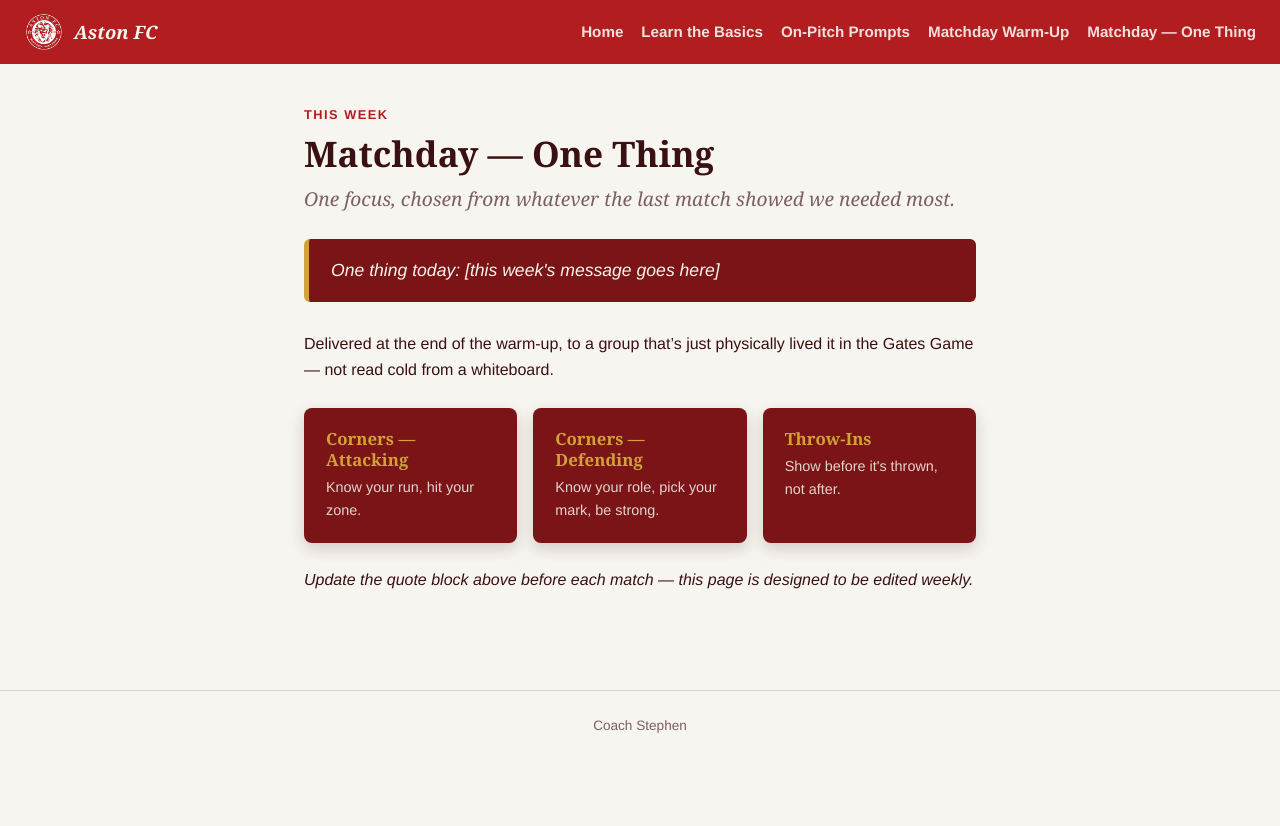
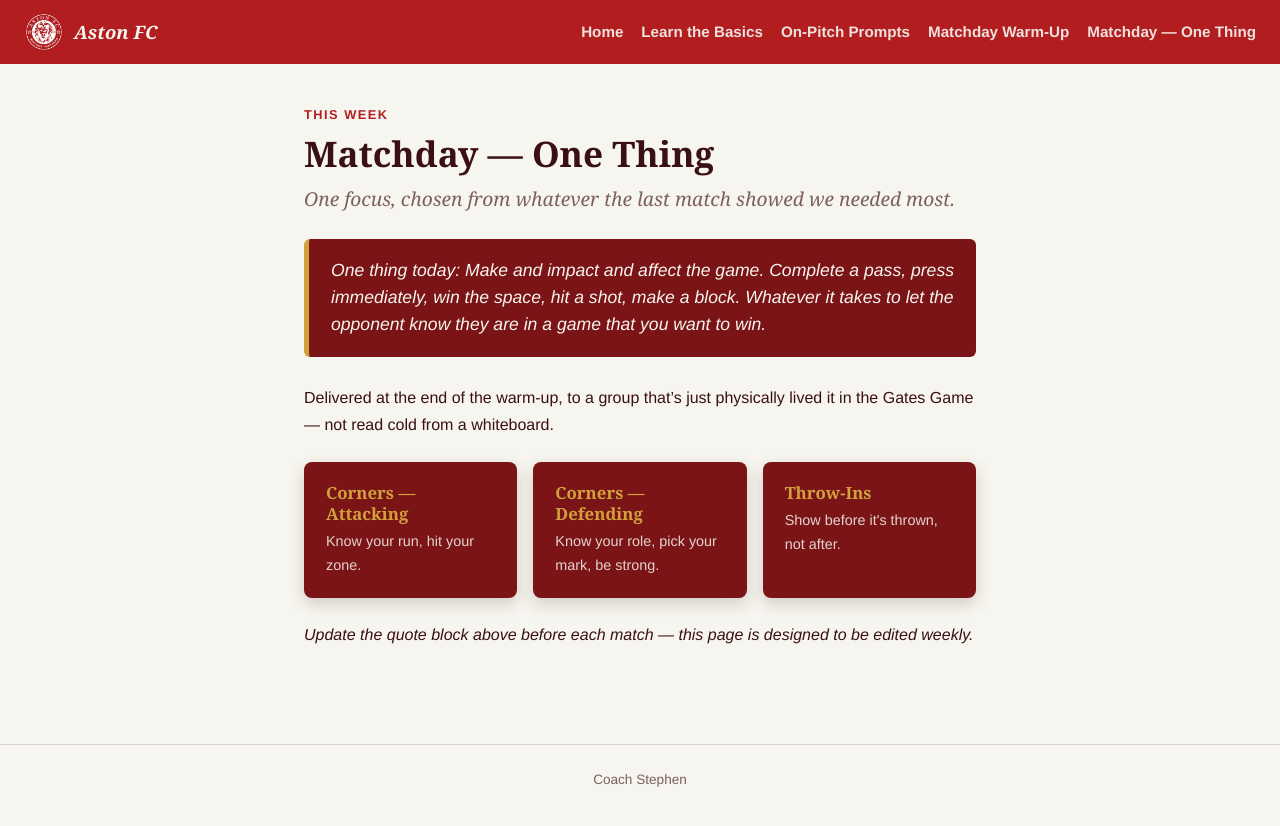
Before and after one commit to Kav-Arna/team-site, a Jekyll site: the page built from matchday.md, in a window 1280 px wide. Shown: the top 826 px of the page. Built offline with Jekyll 4.4.1, drawn with Linux system fonts in a browser that asks for light colours.

Commit message:
Update matchday.md

```diff
--- a/matchday.md
+++ b/matchday.md
@@ -7,7 +7,7 @@ permalink: /matchday/
 ---
 
 <div class="qbox">
-<p>One thing today: <em>[this week's message goes here]</em></p>
+<p>One thing today: <em>Make and impact and affect the game. Complete a pass, press immediately, win the space, hit a shot, make a block. Whatever it takes to let the opponent know they are in a game that you want to win.</em></p>
 </div>
 
 Delivered at the end of the warm-up, to a group that's just physically lived it in the Gates Game — not read cold from a whiteboard.
```
